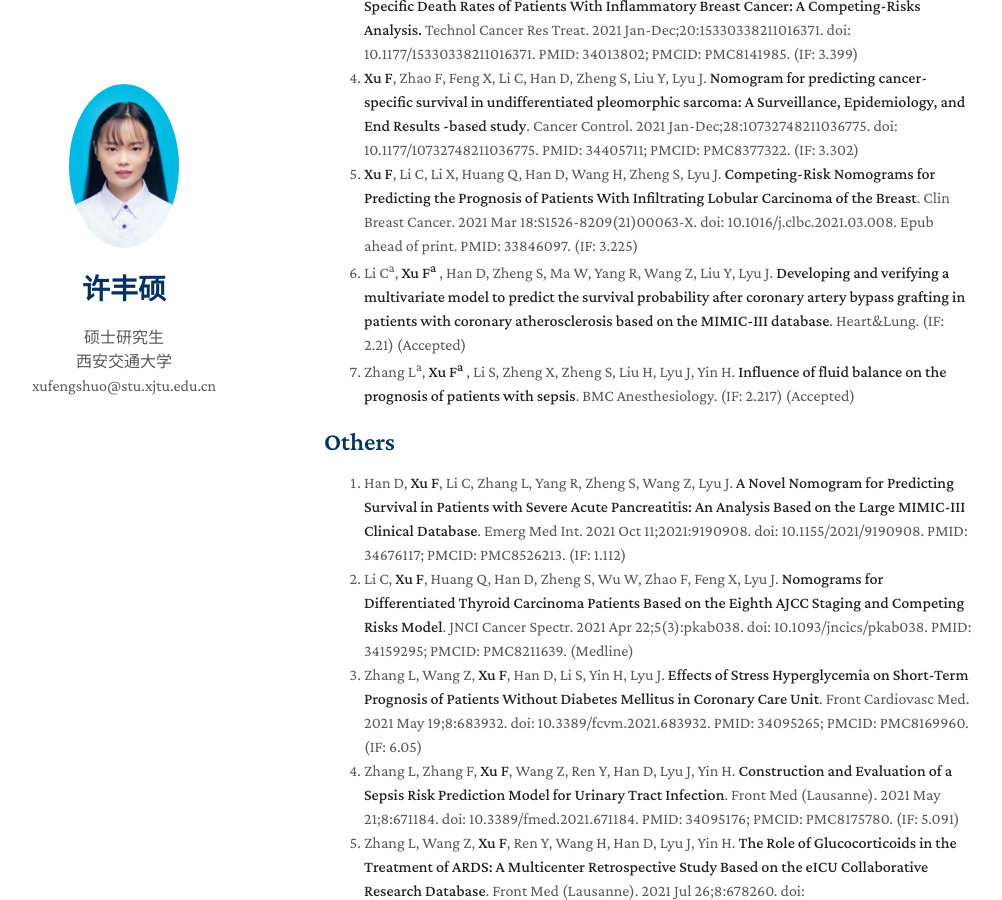
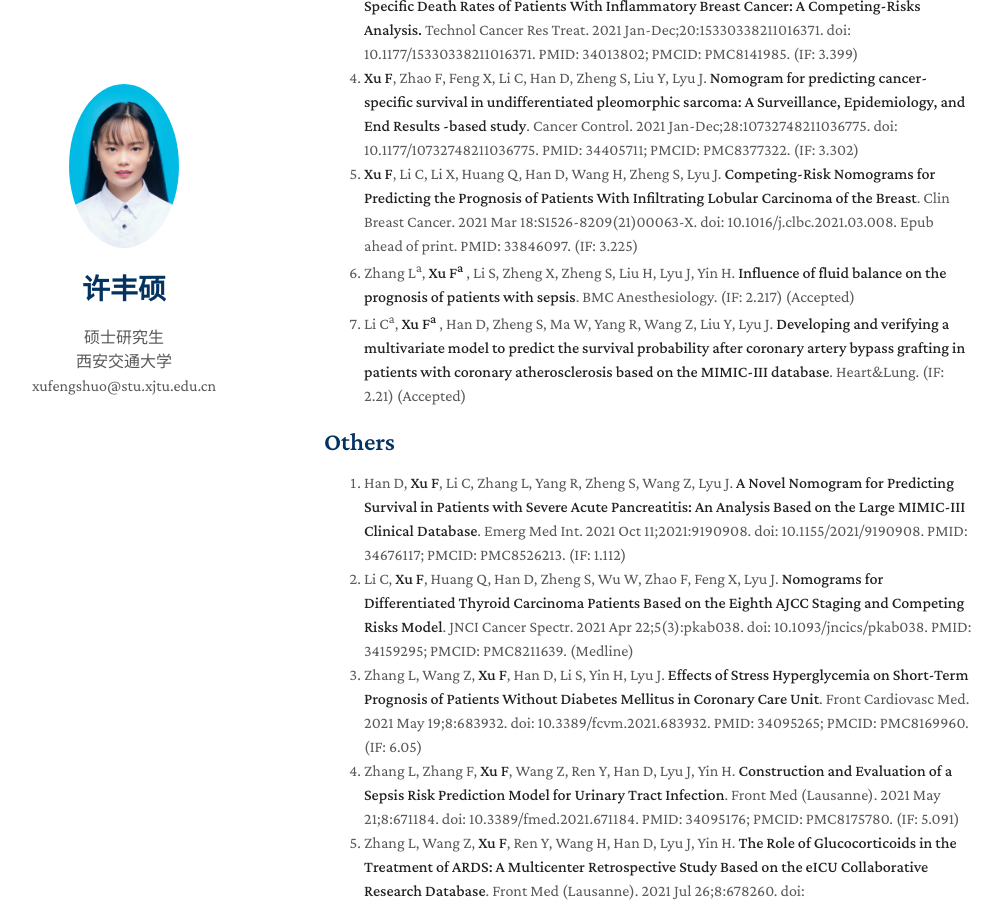
Before and after one commit to XuFengShuo619/CV, a Jekyll site: the page built from index.md, in a window 1280 px wide and 900 px high, scrolled down 739 px. Shown: the whole window, without its empty margins (146-1148 px from the left). Built offline with Jekyll 4.4.1, drawn with Linux system fonts in a browser that asks for light colours; nearby versions of some CDN libraries; a style sheet for code colours, icons or effects is not loaded; our own code applies the rules of GitHub Pages for plain Markdown files.

```diff
--- a/index.md
+++ b/index.md
@@ -27,8 +27,8 @@ layout: homepage
 3. **Xu F**, Yang J, Han D, Huang Q, Li C, Zheng S, Wang H, Lyu J. **Nomograms for Estimating Cause-Specific Death Rates of Patients With Inflammatory Breast Cancer: A Competing-Risks Analysis.** Technol Cancer Res Treat. 2021 Jan-Dec;20:15330338211016371. doi: 10.1177/15330338211016371. PMID: 34013802; PMCID: PMC8141985. (IF: 3.399)
 4. **Xu F**, Zhao F, Feng X, Li C, Han D, Zheng S, Liu Y, Lyu J. **Nomogram for predicting cancer-specific survival in undifferentiated pleomorphic sarcoma: A Surveillance, Epidemiology, and End Results -based study**. Cancer Control. 2021 Jan-Dec;28:10732748211036775. doi: 10.1177/10732748211036775. PMID: 34405711; PMCID: PMC8377322. (IF: 3.302)
 5. **Xu F**, Li C, Li X, Huang Q, Han D, Wang H, Zheng S, Lyu J. **Competing-Risk Nomograms for Predicting the Prognosis of Patients With Infiltrating Lobular Carcinoma of the Breast**. Clin Breast Cancer. 2021 Mar 18:S1526-8209(21)00063-X. doi: 10.1016/j.clbc.2021.03.008. Epub ahead of print. PMID: 33846097. (IF: 3.225)
-6. Li C<sup>a</sup>, **Xu F<sup>a</sup>** , Han D, Zheng S, Ma W, Yang R, Wang Z, Liu Y, Lyu J. **Developing and verifying a multivariate model to predict the survival probability after coronary artery bypass grafting in patients with coronary atherosclerosis based on the MIMIC-III database**. Heart&Lung. (IF: 2.21) (Accepted)
-7. Zhang L<sup>a</sup>, **Xu F<sup>a</sup>** , Li S, Zheng X, Zheng S, Liu H, Lyu J, Yin H. **Influence of fluid balance on the prognosis of patients with sepsis**. BMC Anesthesiology. (IF: 2.217) (Accepted)
+6. Zhang L<sup>a</sup>, **Xu F<sup>a</sup>** , Li S, Zheng X, Zheng S, Liu H, Lyu J, Yin H. **Influence of fluid balance on the prognosis of patients with sepsis**. BMC Anesthesiology. (IF: 2.217) (Accepted)
+7. Li C<sup>a</sup>, **Xu F<sup>a</sup>** , Han D, Zheng S, Ma W, Yang R, Wang Z, Liu Y, Lyu J. **Developing and verifying a multivariate model to predict the survival probability after coronary artery bypass grafting in patients with coronary atherosclerosis based on the MIMIC-III database**. Heart&Lung. (IF: 2.21) (Accepted)
 
 ## Others
 
```
